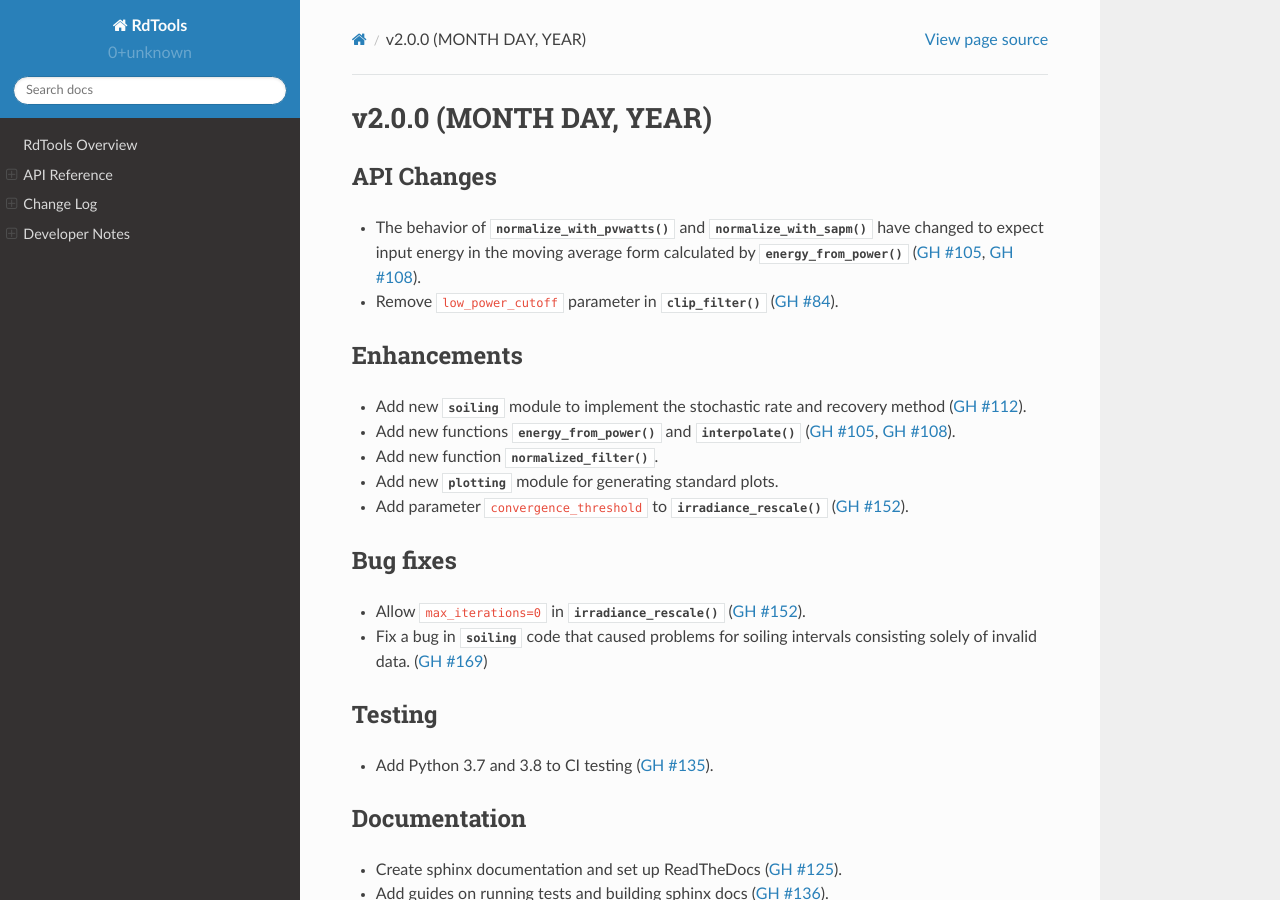
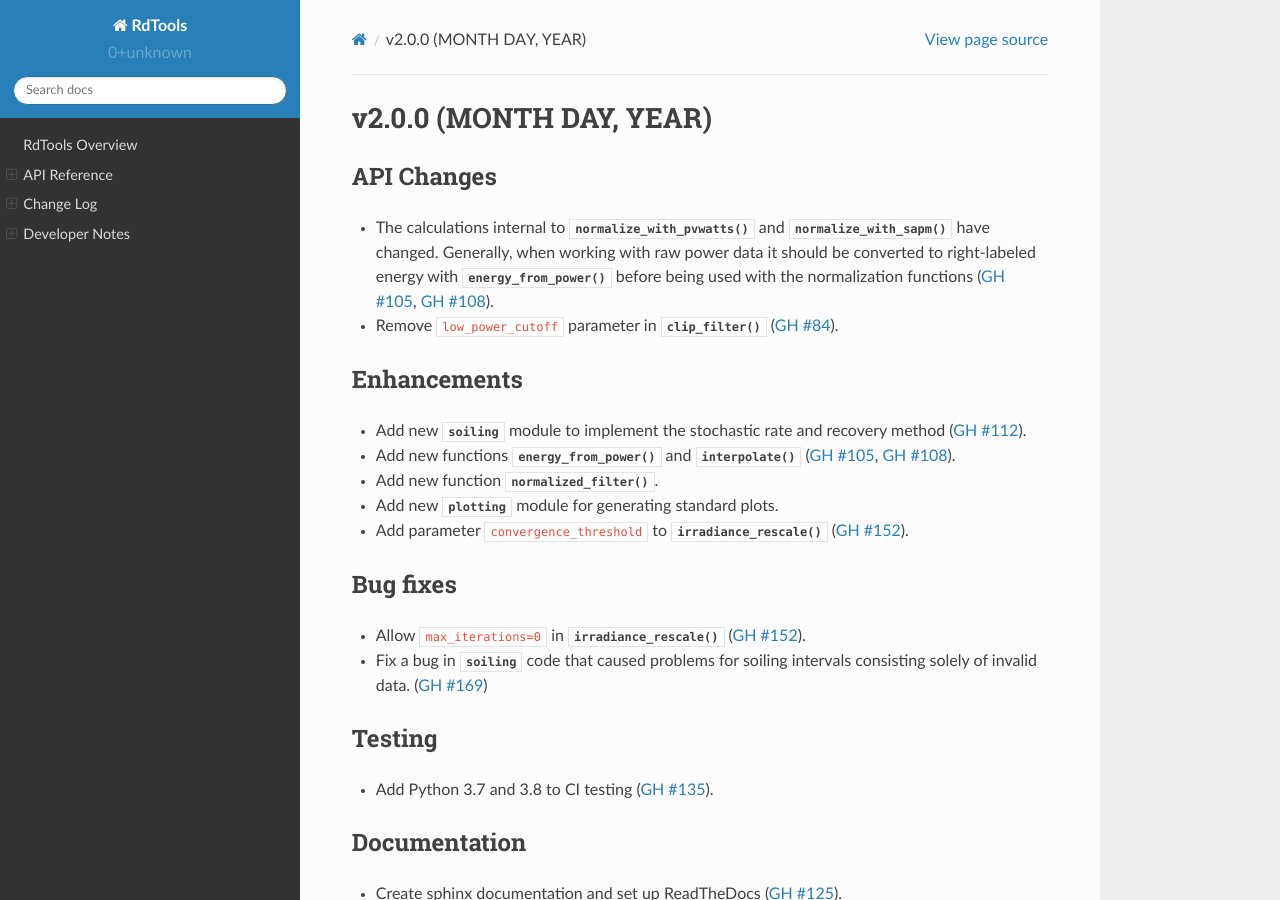
Before and after one commit to NREL/rdtools, a Sphinx documentation site: the page built from docs/sphinx/source/changelog/v2.0.0.rst, in a window 1280 px wide and 900 px high. Built offline with Sphinx 7.4.7 and the Read the Docs theme 2.0.0, drawn with Linux system fonts in a browser that asks for light colours; pages that are not in the unit, such as notebooks, are missing from menus.

Commit message:
revise changelog

```diff
--- a/docs/sphinx/source/changelog/v2.0.0.rst
+++ b/docs/sphinx/source/changelog/v2.0.0.rst
@@ -4,10 +4,11 @@
 
 API Changes
 -----------
-* The behavior of :py:func:`~rdtools.normalization.normalize_with_pvwatts`
-  and :py:func:`~rdtools.normalization.normalize_with_sapm` have changed to
-  expect input energy in the moving average form calculated by
-  :py:func:`~rdtools.normalization.energy_from_power` (:pull:`105`, :pull:`108`).
+* The calculations internal to :py:func:`~rdtools.normalization.normalize_with_pvwatts`
+  and :py:func:`~rdtools.normalization.normalize_with_sapm` have changed.
+  Generally, when working with raw power data it should be converted to
+  right-labeled energy with :py:func:`~rdtools.normalization.energy_from_power`
+  before being used with the normalization functions (:pull:`105`, :pull:`108`).
 * Remove ``low_power_cutoff`` parameter in :py:func:`~rdtools.filtering.clip_filter` (:issue:`84`).
 
 Enhancements
```
